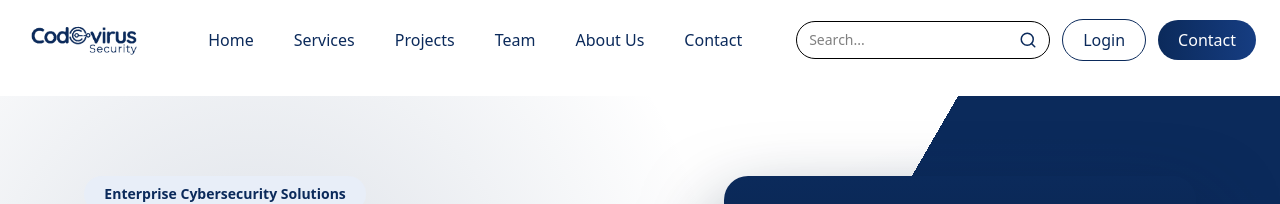
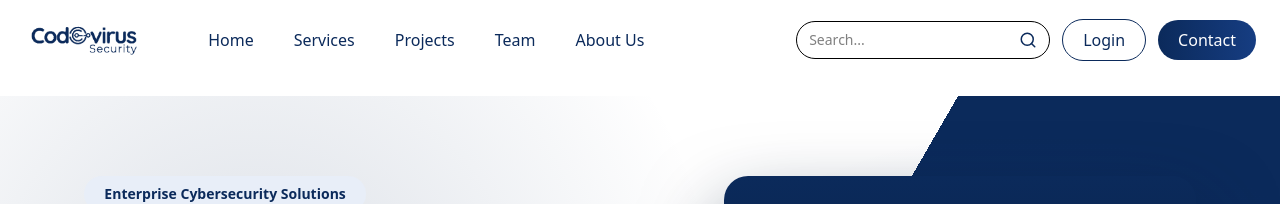
Before and after one commit to Anshika1820/codevirussec, a React app: page / in a window 1280 px wide. Shown: the top 204 px of the page. Built offline with nearby package versions, Linux system fonts and the light colour scheme; the HTML template or start-up script is replaced by a standard one.

Commit message:
Update Navbar.jsx

```diff
--- a/src/Components/Navbar.jsx
+++ b/src/Components/Navbar.jsx
@@ -21,7 +21,6 @@ const Navbar = () => {
     { name: "Projects", path: "/project" },
     { name: "Team", path: "/team" },
     { name: "About Us", path: "/about" },
-    { name: "Contact", path: "/contact" },
   ];
 
   const handleSearch = () => {
```
